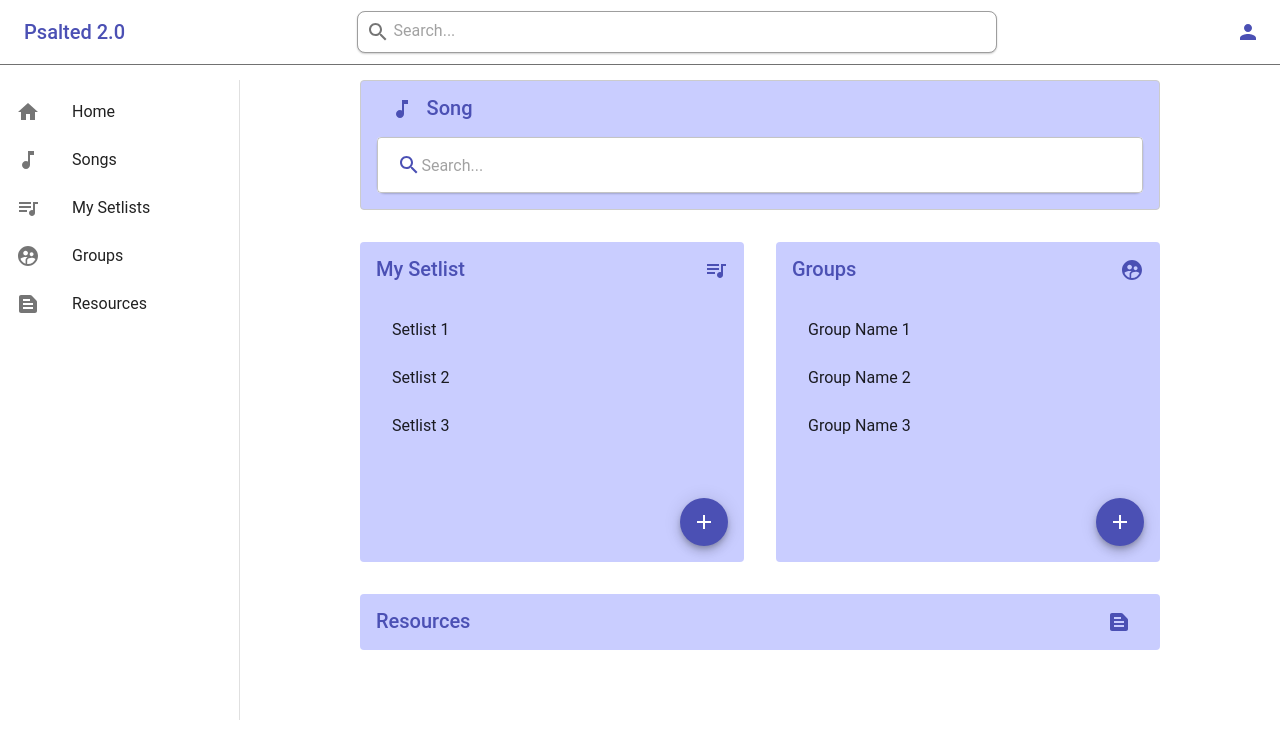
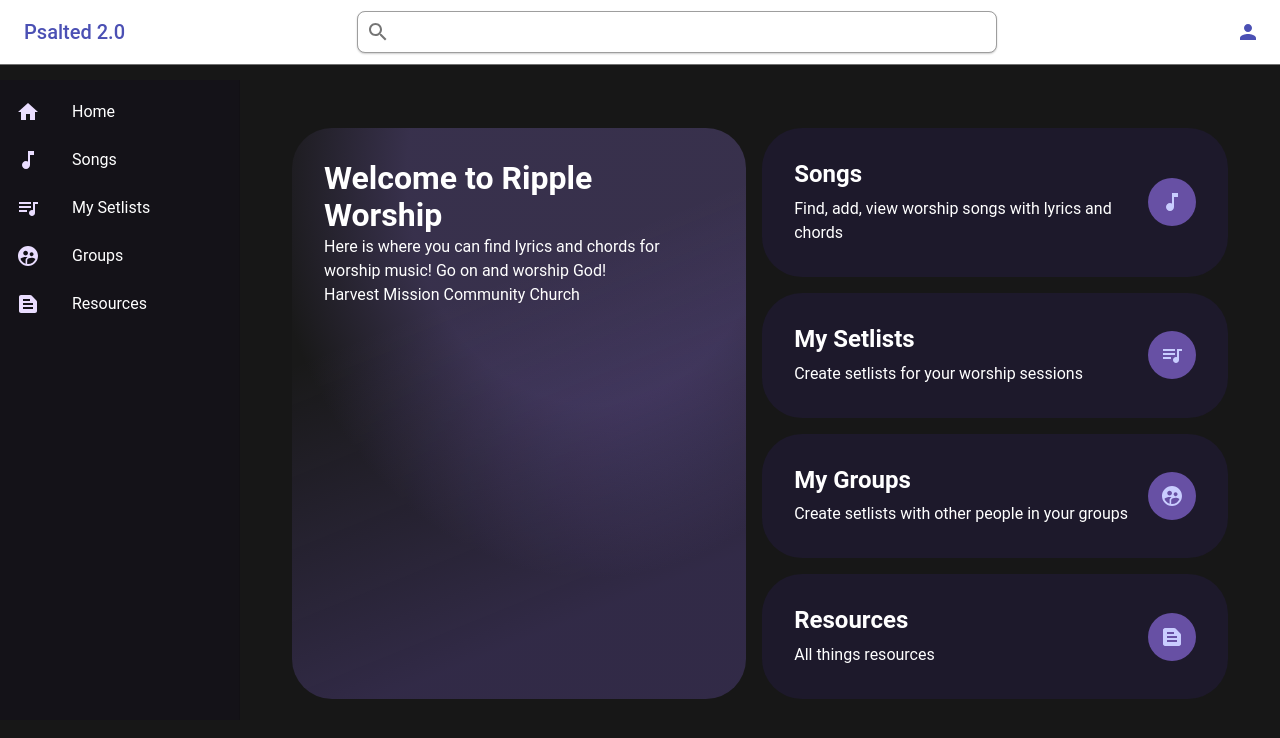
Before and after one commit to hmcc-global/psalted-2, a React (Create React App) app in the folder ui/: page / in a window 1280 px wide. Shown: the top 738 px of the page. Built offline with nearby package versions, Linux system fonts and the light colour scheme.

Commit message:
GH-1: Change MUI theme to match M3

```diff
--- a/ui/src/components/home/HomeContainer.tsx
+++ b/ui/src/components/home/HomeContainer.tsx
@@ -1,36 +1,62 @@
-import { Box, Grid } from '@mui/material';
+import { Box, Stack, Typography } from '@mui/material';
 import { FC, ReactElement } from 'react';
-import SongTab from './SongTab';
-import SetlistTab from './SetlistTab';
-import GroupTab from './GroupTab';
-import ResourceTab from './ResourceTab';
+import MusicNoteIcon from '@mui/icons-material/MusicNote';
+import QueueMusicIcon from '@mui/icons-material/QueueMusic';
+import SupervisedUserCircleIcon from '@mui/icons-material/SupervisedUserCircle';
+import TextSnippetIcon from '@mui/icons-material/TextSnippet';
+
+import HomeTab from './HomeTab';
+
 const HomeContainer: FC = (): ReactElement => {
   return (
     <Box
       sx={{
-        width: { xs: '100%', md: '80%' },
+        width: { xs: '100%', md: '90%' },
         flexGrow: 1,
         display: 'flex',
         justifyContent: 'center',
         alignItems: 'flex-start',
         margin: 'auto',
         paddingBottom: '1em',
+        paddingTop: '3em',
       }}
     >
-      <Grid container spacing={4} sx={{ width: '100%' }}>
-        <Grid item xs={13} md={13}>
-          <SongTab />
-        </Grid>
-        <Grid item xs={13} md={6}>
-          <SetlistTab />
-        </Grid>
-        <Grid item xs={13} md={6}>
-          <GroupTab />
-        </Grid>
-        <Grid item xs={13} md={13}>
-          <ResourceTab />
-        </Grid>
-      </Grid>
+      <Stack direction={'row'} spacing={2}>
+        <Box
+          sx={{
+            padding: '2em',
+            borderRadius: '40px',
+            background:
+              'linear-gradient(158deg, rgba(0, 0, 0, 0.00) 31.44%, rgba(148, 111, 255, 0.20) 80.34%), radial-gradient(111.68% 110.13% at 66.1% 8.28%, rgba(154, 118, 255, 0.20) 36.5%, rgba(0, 0, 0, 0.20) 64%), #1F1F1F',
+            width: '50%',
+          }}
+        >
+          <Typography variant="h1">Welcome to Ripple Worship</Typography>
+          <Typography variant="body1">
+            Here is where you can find lyrics and chords for worship music! Go on and worship God!
+          </Typography>
+          <Typography variant="body1">Harvest Mission Community Church </Typography>
+        </Box>
+
+        <Stack direction={'column'} spacing={2}>
+          <HomeTab
+            title="Songs"
+            description="Find, add, view worship songs with lyrics and chords"
+            Icon={MusicNoteIcon}
+          />
+          <HomeTab
+            title="My Setlists"
+            description="Create setlists for your worship sessions"
+            Icon={QueueMusicIcon}
+          />
+          <HomeTab
+            title="My Groups"
+            description="Create setlists with other people in your groups"
+            Icon={SupervisedUserCircleIcon}
+          />
+          <HomeTab title="Resources" description="All things resources" Icon={TextSnippetIcon} />
+        </Stack>
+      </Stack>
     </Box>
   );
 };
--- /dev/null
+++ b/ui/src/components/home/HomeTab.tsx
@@ -0,0 +1,40 @@
+import { Box, Typography, Stack } from '@mui/material';
+import { ElementType, FC, ReactElement } from 'react';
+
+type HomeTabProps = {
+  title: string;
+  description: string;
+  Icon: ElementType;
+};
+
+const HomeTab: FC<HomeTabProps> = ({ title, description, Icon }): ReactElement => {
+  return (
+    <Box
+      sx={{
+        padding: '2em',
+        borderRadius: '40px',
+        backgroundColor: 'primary.darker',
+      }}
+    >
+      <Stack direction={'row'} alignItems="center" justifyContent="space-between">
+        <Stack direction="column" spacing={1}>
+          <Typography variant="h2">{title}</Typography>
+          <Typography variant="body1">{description}</Typography>
+        </Stack>
+
+        <Icon
+          sx={{
+            color: 'primary.light',
+            backgroundColor: 'primary.dark',
+            borderRadius: '50%',
+            width: '2em',
+            height: '2em',
+            padding: '0.5em',
+          }}
+        />
+      </Stack>
+    </Box>
+  );
+};
+
+export default HomeTab;
--- a/ui/src/components/navigation/Sidebar.tsx
+++ b/ui/src/components/navigation/Sidebar.tsx
@@ -49,6 +49,7 @@ const SideBar: FC<SidebarProps> = ({ isOpen }): ReactElement => {
             width: drawerWidth,
             boxSizing: 'border-box',
             ...(isDesktop && { position: 'relative' }),
+            backgroundColor: 'primary.darkest',
           },
         }}
         // drawer only open in desktop/ clicked on mobile
@@ -63,7 +64,7 @@ const SideBar: FC<SidebarProps> = ({ isOpen }): ReactElement => {
               disablePadding
               sx={{
                 ...(selectedItem === item.text && {
-                  backgroundColor: 'primary.lighter',
+                  backgroundColor: 'primary.darkest',
                 }),
               }}
             >
@@ -72,7 +73,11 @@ const SideBar: FC<SidebarProps> = ({ isOpen }): ReactElement => {
                 selected={selectedItem === item.text}
                 onClick={() => handleClick(item.text, item.path)}
               >
-                <ListItemIcon sx={{ color: selectedItem === item.text ? 'primary.main' : '' }}>
+                <ListItemIcon
+                  sx={{
+                    color: selectedItem === item.text ? 'primary.lightest' : 'primary.lightest',
+                  }}
+                >
                   {item.icon}
                 </ListItemIcon>
                 <ListItemText
--- a/ui/src/theme.ts
+++ b/ui/src/theme.ts
@@ -1,9 +1,15 @@
 import { createTheme } from '@mui/material/styles';
+import '@fontsource/work-sans';
+import '@fontsource/dm-sans';
 
 const PRIMARY_MAIN = '#4B50B4';
 const PRIMARY_LIGHT = '#C9CDFF';
 const PRIMARY_LIGHTER = '#DDE0FF';
-const PRIMARY_LIGHTEST = '#EEEFFF';
+// const PRIMARY_LIGHTEST = '#EEEFFF';
+const PRIMARY_LIGHTEST = '#EADDFF';
+const PRIMARY_DARK = '#6750A4';
+const PRIMARY_DARKER = '#1D192B';
+const PRIMARY_DARKEST = '#141218';
 
 const SECONDARY_MAIN = '#9E9E9E';
 const SECONDARY_LIGHT = '#999999';
@@ -15,6 +21,9 @@ declare module '@mui/material/styles' {
     light?: string;
     lighter?: string;
     lightest?: string;
+    dark?: string;
+    darker?: string;
+    darkest?: string;
   }
 }
 
@@ -25,11 +34,20 @@ const customTheme = createTheme({
       light: PRIMARY_LIGHT,
       lighter: PRIMARY_LIGHTER,
       lightest: PRIMARY_LIGHTEST,
+      dark: PRIMARY_DARK,
+      darker: PRIMARY_DARKER,
+      darkest: PRIMARY_DARKEST,
     },
     secondary: {
       main: SECONDARY_MAIN,
       light: SECONDARY_LIGHT,
       lighter: SECONDARY_LIGHTER,
+    },
+    background: {
+      default: '#171717',
+    },
+    text: {
+      primary: '#fff',
     },
   },
   typography: {
@@ -46,6 +64,8 @@ const customTheme = createTheme({
       '"Apple Color Emoji"',
       '"Segoe UI Emoji"',
       '"Segoe UI Symbol"',
+      'Work Sans',
+      'DM Sans',
     ].join(','),
     h1: {
       fontSize: '2rem', // Equivalent to 32px (16 * 2)
```
